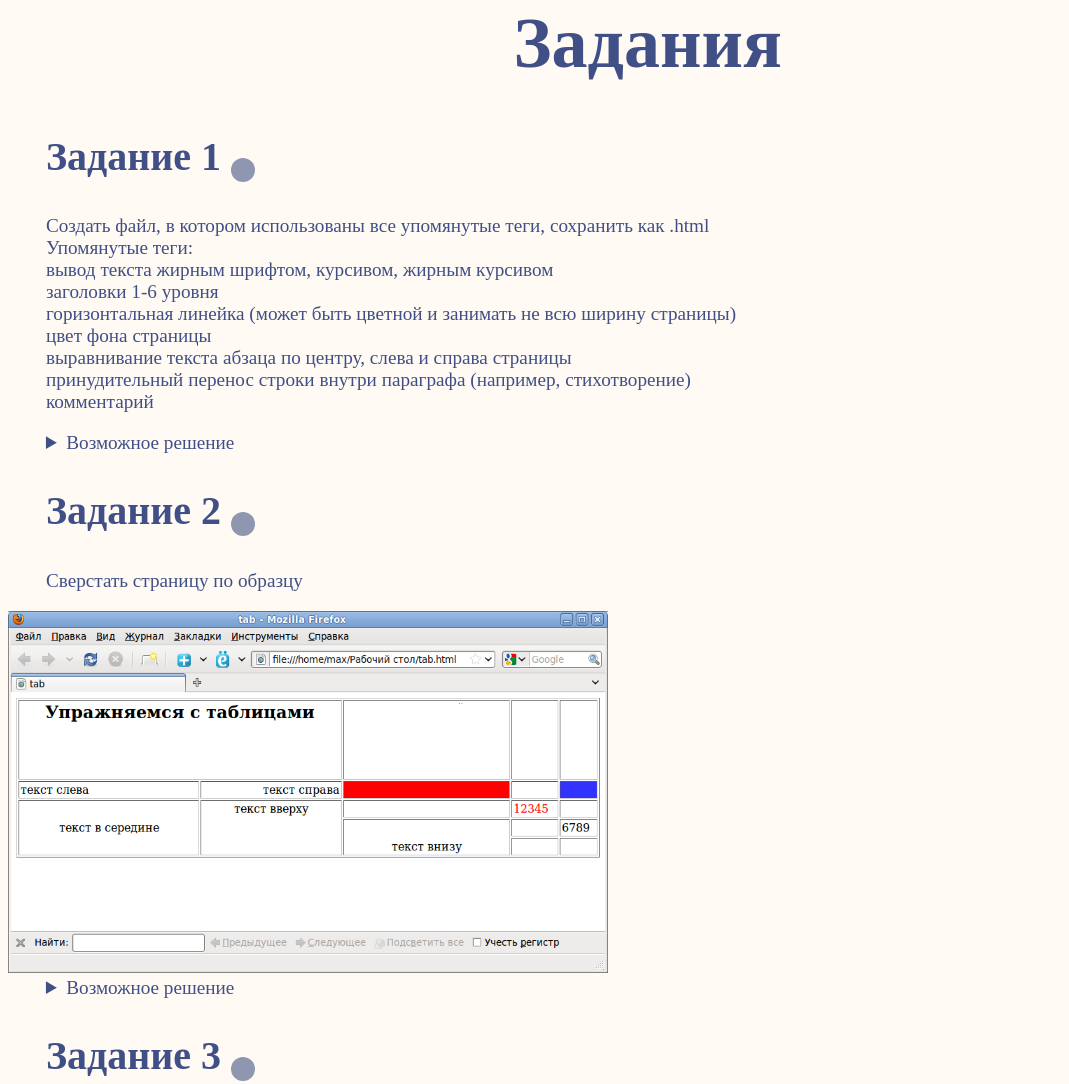
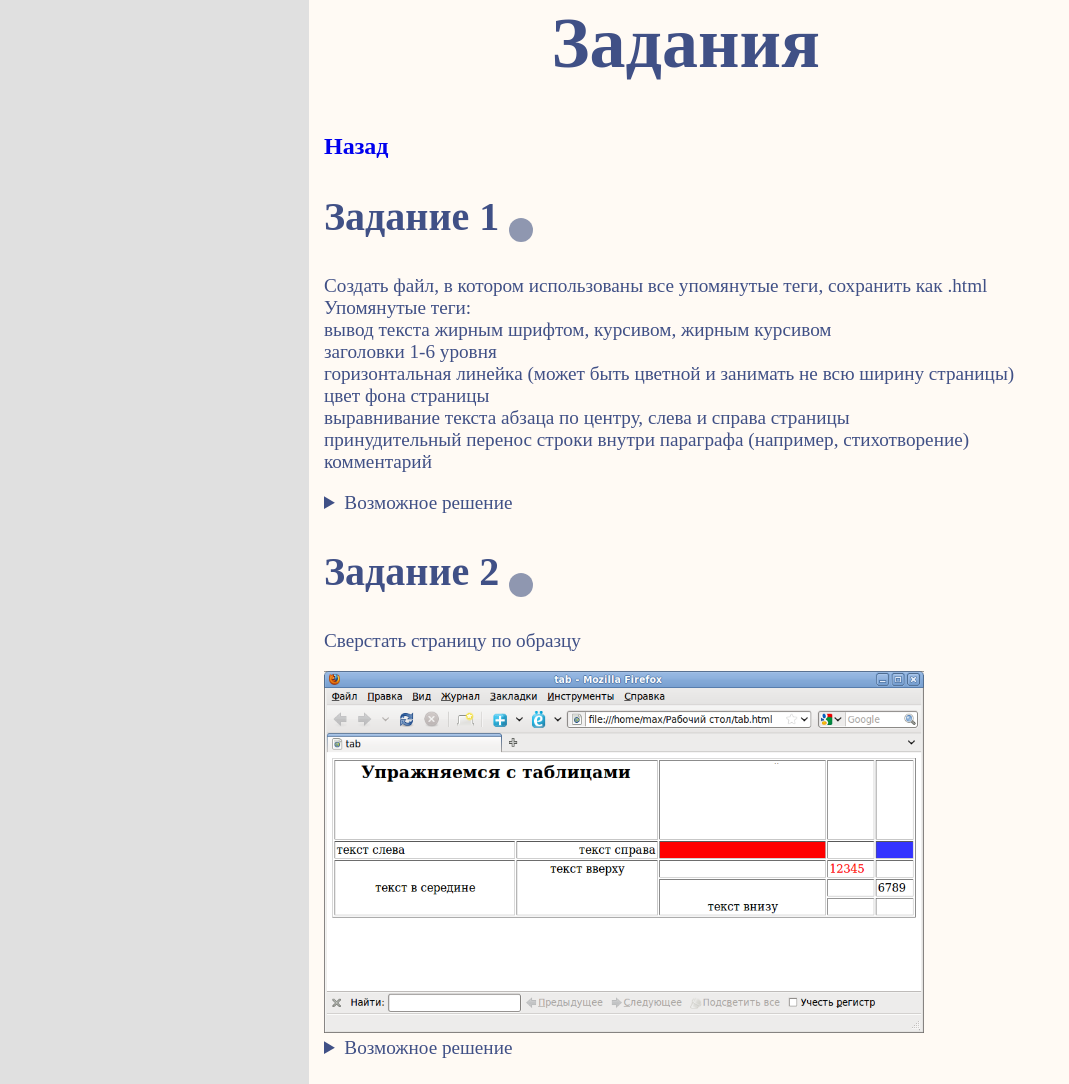
Before and after one commit to AAglaya/site, a plain HTML site: page file3.html in a window 1280 px wide. Shown: the top 1084 px of the page, without its empty margins (0-1069 px from the left). Drawn offline with Linux system fonts and the light colour scheme.

Commit message:
Update file3.html

```diff
--- a/file3.html
+++ b/file3.html
@@ -5,14 +5,22 @@
 		<link rel="shortcut icon" href="fav.ico" type="image/x-icon">
 		<meta charset="utf-8" />
 		<style>
-			body    { background-color:  #FFFAF4; background-repeat: repeat-y;}
-			IMG.fig { float: left;}
-			H1      { font-family: Times New Roman; font-size: 450%; color: #405086;  margin-left: 40%; margin-top: -0.5%}
-			H2      { font-family: Times New Roman; font-size: 250%; color: #405086;  margin-left: 3%;}
+			body    { background: url(ashurkova_menu.png) no-repeat; background-color:  #FFFAF4; background-repeat: repeat-y;}
+			IMG     {margin-left: 25%;}
+			H1      { font-family: Times New Roman; font-size: 450%; color: #405086;  margin-left: 43%; margin-top: -0.5%}
+			H2      { font-family: Times New Roman; font-size: 250%; color: #405086;  margin-left: 25%;}
+			H3      { font-family: Times New Roman; font-size: 150%; color: #405086;  margin-left: 25%;}
 			A {text-decoration: none;} P.Menu_head {font-family: Times New Roman; font-size: 200%; color: #405086; margin-left: 5.5%; margin-top: 0%; position: fixed;}
-			P.main {font-family: Times New Roman; font-size: 120%; color: #405086; margin-left: 3%;}
-			Summary.spoiler {outline: none; font-family: Times New Roman; font-size: 120%; color: #405086; margin-left: 3%;}
-			pre {-moz-tab-size: 2; font-family: Times New Roman; font-size: 120%; color: #405086; margin-left: 3%;}
+			P.Menu_head {font-family: Times New Roman; font-size: 200%; color: #405086; margin-left: 4.5%; margin-top:  -40%; position: fixed;}
+			P.Menu_body1 {font-family: Times New Roman; font-size: 150%; color: #405086; margin-left: 1.5%; margin-top: -118%; position: fixed;}
+			P.Menu_body2 {font-family: Times New Roman; font-size: 150%; color: #405086; margin-left: 1.5%; margin-top: -113%; position: fixed;}
+			P.Menu_body3 {font-family: Times New Roman; font-size: 150%; color: #405086; margin-left: 1.5%; margin-top: -108%; position: fixed;}
+			P.Menu_body4 {font-family: Times New Roman; font-size: 150%; color: #405086; margin-left: 1.5%; margin-top: -103%; position: fixed;}
+			P.Menu_body5 {font-family: Times New Roman; font-size: 150%; color: #405086; margin-left: 1.5%; margin-top: -96.5%; position: fixed;}
+			P.main {font-family: Times New Roman; font-size: 120%; color: #405086; margin-left: 25%;}
+			IMG {margin-left: 25%;}
+			Summary.spoiler {outline: none; font-family: Times New Roman; font-size: 120%; color: #405086; margin-left: 25%;}
+			pre {-moz-tab-size: 2; font-family: Times New Roman; font-size: 120%; color: #405086; margin-left: 25%;}
 			button {
 			  color: #fff;
 			  background: #8F97B0;
@@ -33,6 +41,7 @@
 	</head>
 	<body>
 	<h1>Задания</h1>
+	<h3><a href="index.html">Назад</a></h3>
 	<h2>Задание 1 <button></button></h2>
 	<p class="main">
 	Создать файл, в котором использованы все упомянутые теги, сохранить как .html</br>
```
